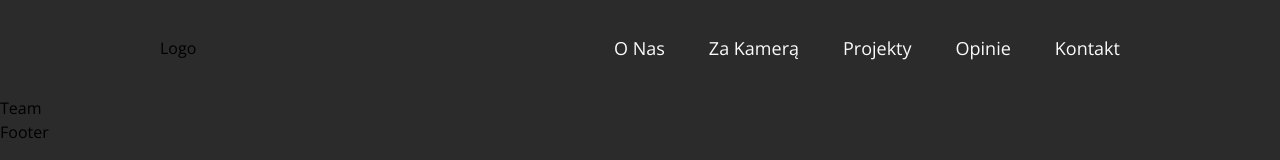
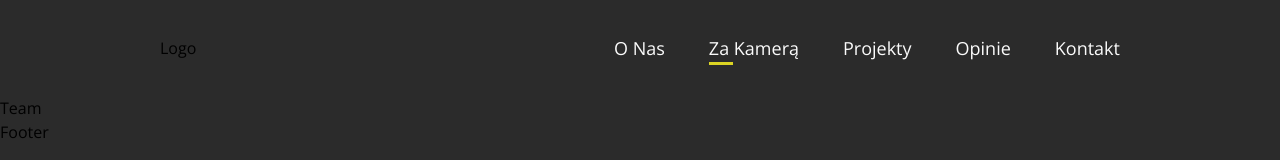
Before and after one commit to F3azy/hemera, a React (Vite) app: page /zespol in a window 1280 px wide. Shown: the top 160 px of the page. Built offline with nearby package versions, Linux system fonts and the light colour scheme.

Commit message:
made temporary active page ndicator for navbar

```diff
--- a/src/components/NavItem.jsx
+++ b/src/components/NavItem.jsx
@@ -1,11 +1,14 @@
 import React from "react";
+import { Link, useLocation } from "react-router-dom";
 
 const NavItem = ({ item }) => {
-  const active = "";
+  const { pathname } = useLocation();
   return (
     <div className="relative">
-      <div className="text-white-base text-lg">{item.title}</div>
-      {active == item.id && (
+      <Link to={item.page} className="text-white-base text-lg">
+        {item.title}
+      </Link>
+      {pathname == item.page && (
         <div className="absolute w-6 h-[3px] bg-brand-primary" />
       )}
     </div>
--- a/src/components/NavItemList.jsx
+++ b/src/components/NavItemList.jsx
@@ -6,7 +6,7 @@ const NavItemList = () => {
   return (
     <div className="flex flex-row gap-x-11">
       {navItems.map((navItem) => (
-        <NavItem item={navItem} />
+        <NavItem key={navItem.id} item={navItem} />
       ))}
     </div>
   );
--- a/src/components/Navbar.jsx
+++ b/src/components/Navbar.jsx
@@ -1,10 +1,11 @@
 import React from "react";
 import NavItemList from "./NavItemList";
+import { Link } from "react-router-dom";
 
 const Navbar = () => {
   return (
     <nav className="fixed w-full h-[96px] px-40 flex flex-row items-center justify-between">
-      Logo
+      <Link to="/">Logo</Link>
       <NavItemList />
     </nav>
   );
--- a/src/const/navItems.js
+++ b/src/const/navItems.js
@@ -1,7 +1,7 @@
 export const navItems = [
-  { id: "oNas", title: "O Nas", page: "onas" },
-  { id: "zaKamera", title: "Za Kamerą", page: "zespol" },
-  { id: "projekty", title: "Projekty", page: "portfolio" },
-  { id: "opinie", title: "Opinie", page: "opinie" },
-  { id: "kontakt", title: "Kontakt", page: "kontakt" },
+  { id: "oNas", title: "O Nas", page: "/onas" },
+  { id: "zaKamera", title: "Za Kamerą", page: "/zespol" },
+  { id: "projekty", title: "Projekty", page: "/portfolio" },
+  { id: "opinie", title: "Opinie", page: "/opinie" },
+  { id: "kontakt", title: "Kontakt", page: "/kontakt" },
 ];
```
